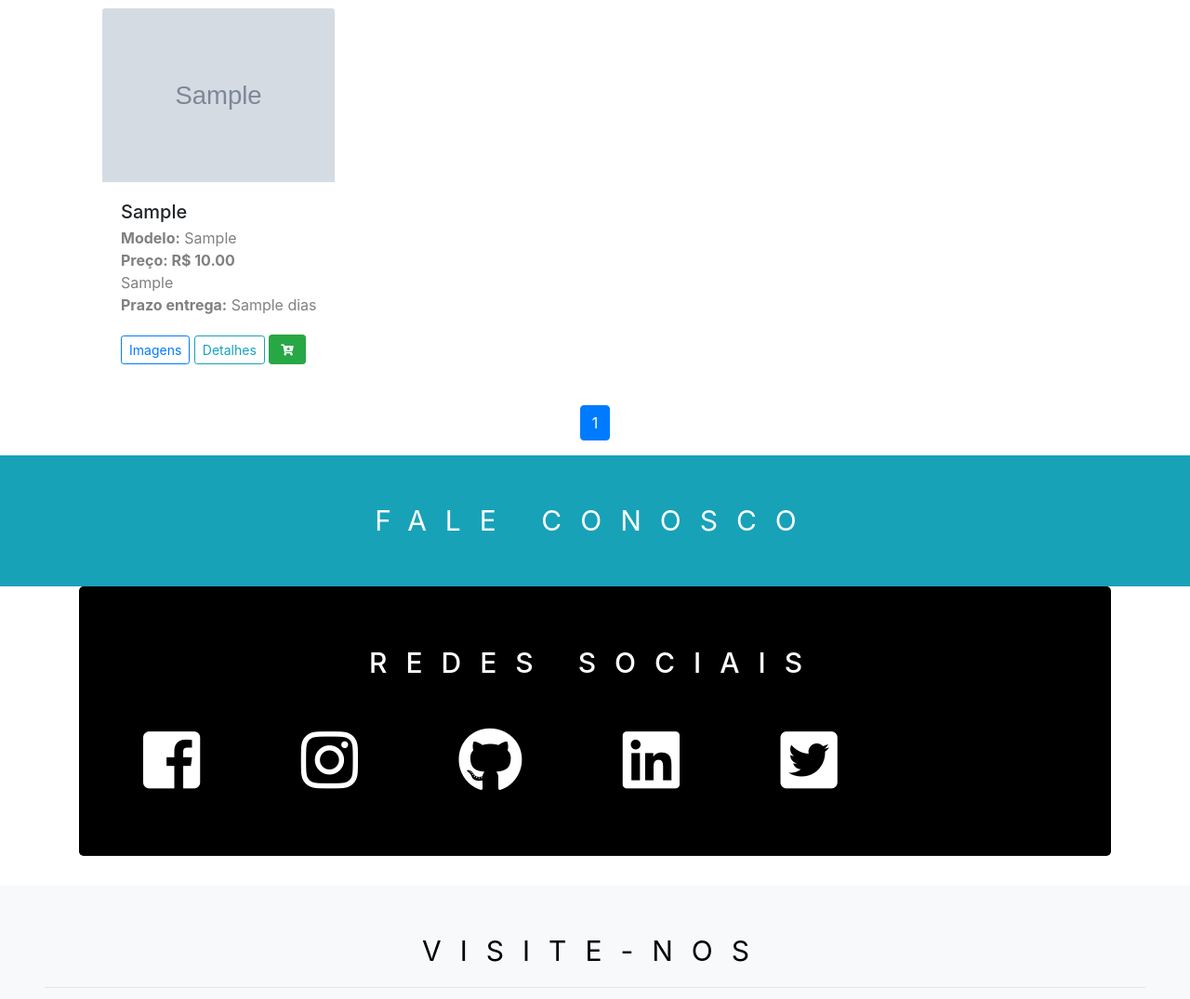
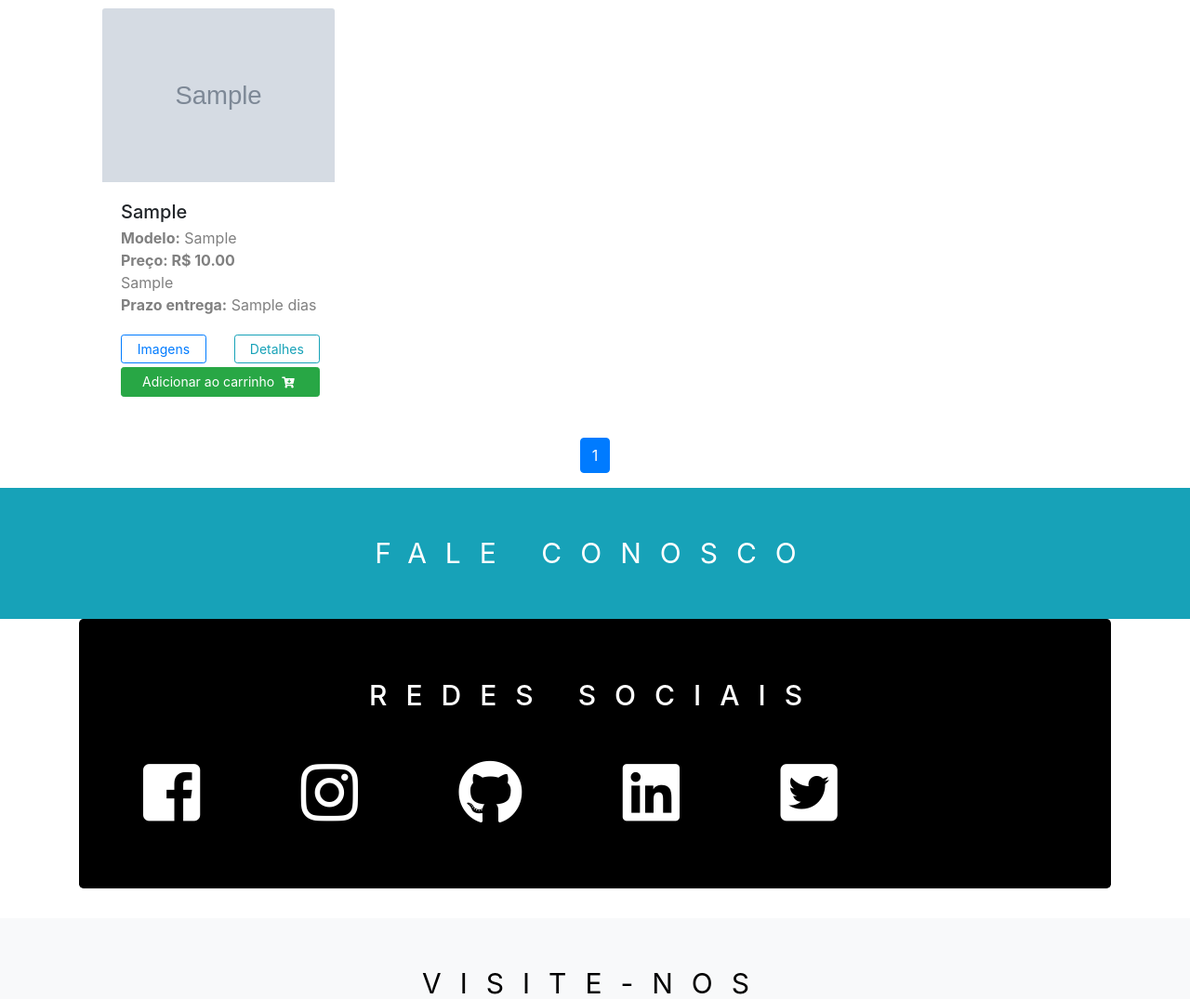
Before and after one commit to guilehm/E-commerce, a Django app: page /oculos/ in a window 1280 px wide. Shown: the part 346-1421 px from the top of the page at 93% size. Run offline with Django 3.2, Linux system fonts and the light colour scheme; tables that the repository leaves empty hold one stand-in row (values such as "Sample post"); grey boxes marked "Sample" are stand-in pictures; some libraries are stand-ins or nearby versions.

Commit message:
Products layout improved

```diff
--- a/oticas/templates/oticas/oculos.html
+++ b/oticas/templates/oticas/oculos.html
@@ -25,7 +25,7 @@
                 {% for i in oculos %}
                 {% if i.disp %}
                 <div class="col-12 col-md-4 col-lg-3 child" style="width: 18rem;">
-                    <div class="card border-0">
+                    <div class="card border-0" style=" max-width: 300px;">
                         <img class="card-img-top" src="{{ i.imagem.url }}" alt="Card image cap" style=" max-width: 250px;">
                         <div class="card-body">
                             <h5 class="card-title mb-1">{{i.marca}}</h5>
@@ -33,13 +33,19 @@
                             <p class="card-text m-0"><strong>Preço: R$ {{i.valor}}</strong></p>
                             <p class="card-text m-0">{{i.pagamento}}</p>
                             <p class="card-text mt-0"><strong>Prazo entrega:</strong> {{i.prazo}} dias</p>
+                            <div class="row">
+                                <div class="col-6">
+                                    <a href="#" class="btn btn-outline-primary btn-sm btn-block mt-1" data-target="#modalDetalhes{{i.id}}" data-toggle="modal">Imagens</a>
+                                </div>
+                                <div class="col-6">
+                                    <a href="#" data-target="#modalCart{{i.id}}" data-toggle="modal"
+                                       class="btn btn-outline-info btn-sm btn-block mt-1">Detalhes
+                                    </a>
+                                </div>
+                            </div>
 
-                            <a href="#" class="btn btn-outline-primary btn-sm mt-1" data-target="#modalDetalhes{{i.id}}" data-toggle="modal">Imagens</a>
-
-                            <a href="#" data-target="#modalCart{{i.id}}" data-toggle="modal"
-                               class="btn btn-outline-info btn-sm mt-1">Detalhes
-                            </a>
-                            <a class="btn btn-success btn-sm mt-1">
+                            <a class="btn btn-success btn-sm btn-block mt-1">
+                                <span data-target="#modalCartAdd{{i.id}}" data-toggle="modal" class="text-white">Adicionar ao carrinho</span>
                                 <i class="fas fa-cart-arrow-down" data-target="#modalCartAdd{{i.id}}" data-toggle="modal"></i>
                             </a>
 
```
